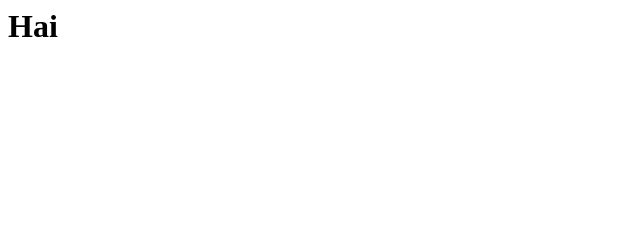
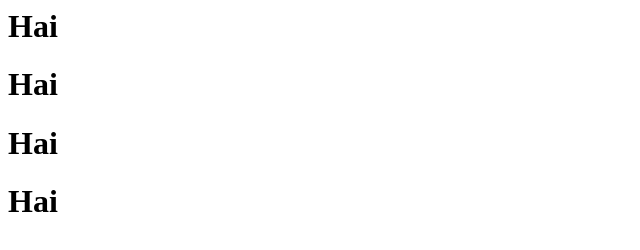
Before and after one commit to GeethaR12/demo, a plain HTML site: page index.htm in a window 1280 px wide. Shown: the whole page, without its empty margins (0-640 px from the left). Drawn offline with Linux system fonts and the light colour scheme.

Commit message:
modified the index file

```diff
--- a/index.htm
+++ b/index.htm
@@ -1,5 +1,7 @@
 <html>
 <body>
 <h1>Hai</h1>
+<h1>Hai</h1>
+<h1>Hai</h1><h1>Hai</h1>
 </body>
 </html>
```
